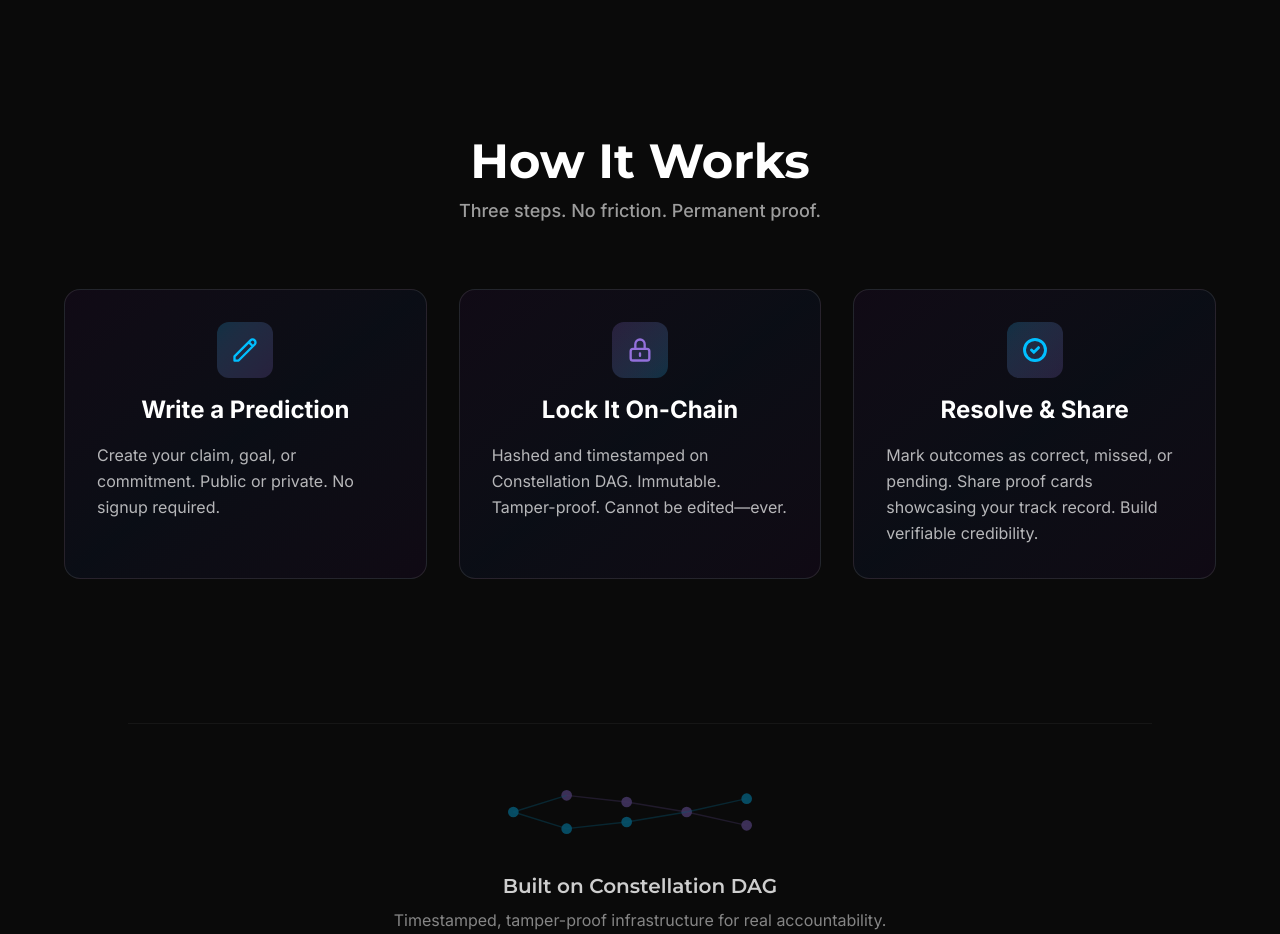
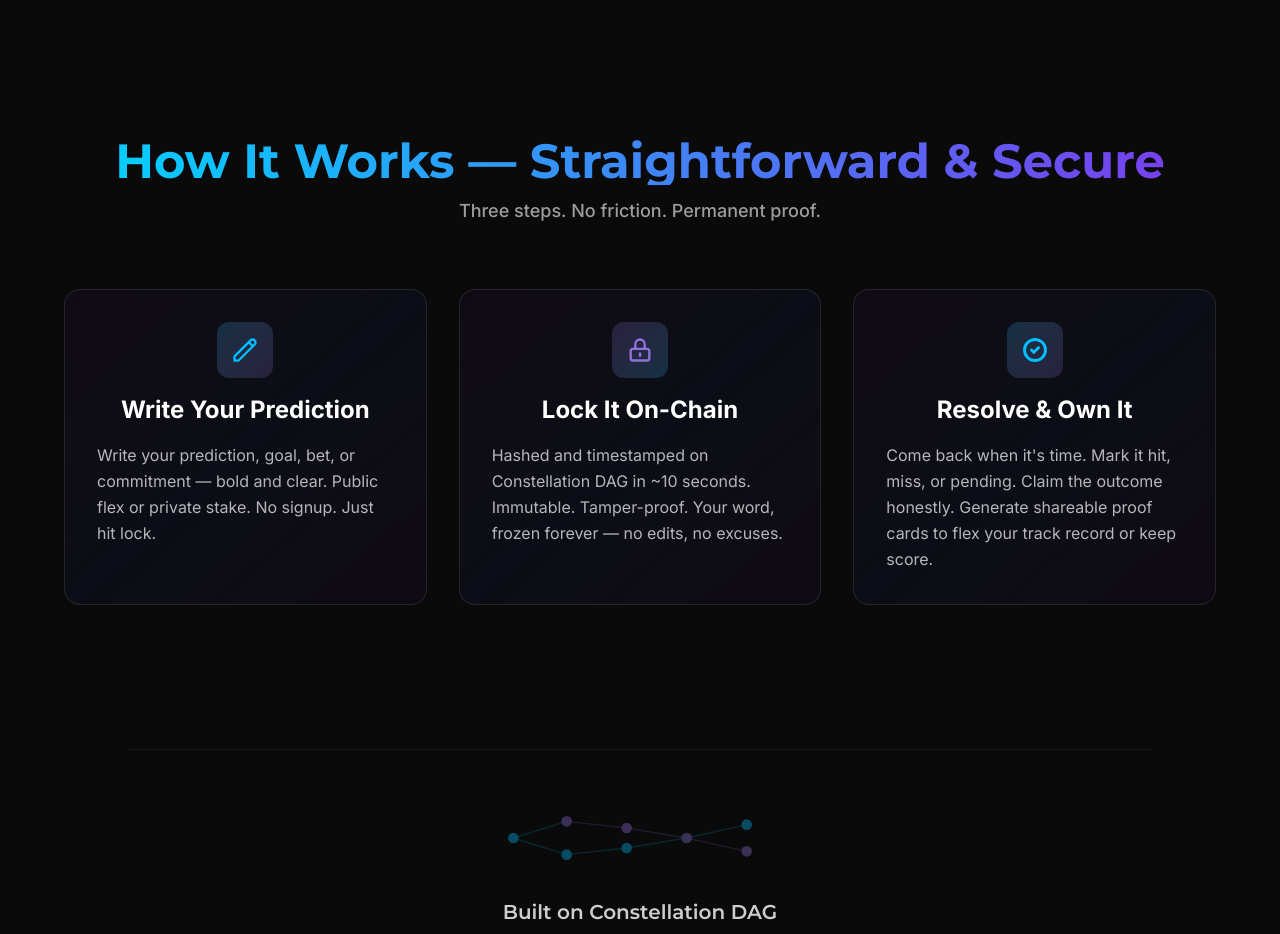
Before and after one commit to Boomchakalala/prooflocker, a Next.js app: page / in a window 1280 px wide. Shown: the part 1500-2434 px from the top of the page. Built offline with nearby package versions, Linux system fonts and the light colour scheme; no server answers.

Commit message:
Sandbox autosave

```diff
--- a/src/components/HowItWorks.tsx
+++ b/src/components/HowItWorks.tsx
@@ -4,8 +4,17 @@ export default function HowItWorks() {
       <div className="max-w-6xl mx-auto">
         {/* Heading */}
         <div className="text-center mb-16">
-          <h2 className="text-3xl md:text-5xl font-bold text-white mb-3" style={{ fontFamily: 'var(--font-montserrat)' }}>
-            How It Works
+          <h2
+            className="text-3xl md:text-5xl font-bold mb-3"
+            style={{
+              fontFamily: 'var(--font-montserrat)',
+              background: 'linear-gradient(to right, #00d4ff, #7c3aed)',
+              WebkitBackgroundClip: 'text',
+              WebkitTextFillColor: 'transparent',
+              backgroundClip: 'text'
+            }}
+          >
+            How It Works — Straightforward & Secure
           </h2>
           <p className="text-base md:text-lg text-white/60 font-medium">
             Three steps. No friction. Permanent proof.
@@ -23,9 +32,9 @@ export default function HowItWorks() {
                 </svg>
               </div>
             </div>
-            <h3 className="text-xl md:text-2xl font-bold text-white text-center mb-4">Write a Prediction</h3>
+            <h3 className="text-xl md:text-2xl font-bold text-white text-center mb-4">Write Your Prediction</h3>
             <p className="text-sm md:text-base text-white/70 leading-relaxed">
-              Create your claim, goal, or commitment. Public or private. No signup required.
+              Write your prediction, goal, bet, or commitment — bold and clear. Public flex or private stake. No signup. Just hit lock.
             </p>
           </div>
 
@@ -40,7 +49,7 @@ export default function HowItWorks() {
             </div>
             <h3 className="text-xl md:text-2xl font-bold text-white text-center mb-4">Lock It On-Chain</h3>
             <p className="text-sm md:text-base text-white/70 leading-relaxed">
-              Hashed and timestamped on Constellation DAG. Immutable. Tamper-proof. Cannot be edited—ever.
+              Hashed and timestamped on Constellation DAG in ~10 seconds. Immutable. Tamper-proof. Your word, frozen forever — no edits, no excuses.
             </p>
           </div>
 
@@ -53,9 +62,9 @@ export default function HowItWorks() {
                 </svg>
               </div>
             </div>
-            <h3 className="text-xl md:text-2xl font-bold text-white text-center mb-4">Resolve & Share</h3>
+            <h3 className="text-xl md:text-2xl font-bold text-white text-center mb-4">Resolve & Own It</h3>
             <p className="text-sm md:text-base text-white/70 leading-relaxed">
-              Mark outcomes as correct, missed, or pending. Share proof cards showcasing your track record. Build verifiable credibility.
+              Come back when it's time. Mark it hit, miss, or pending. Claim the outcome honestly. Generate shareable proof cards to flex your track record or keep score.
             </p>
           </div>
         </div>
```
